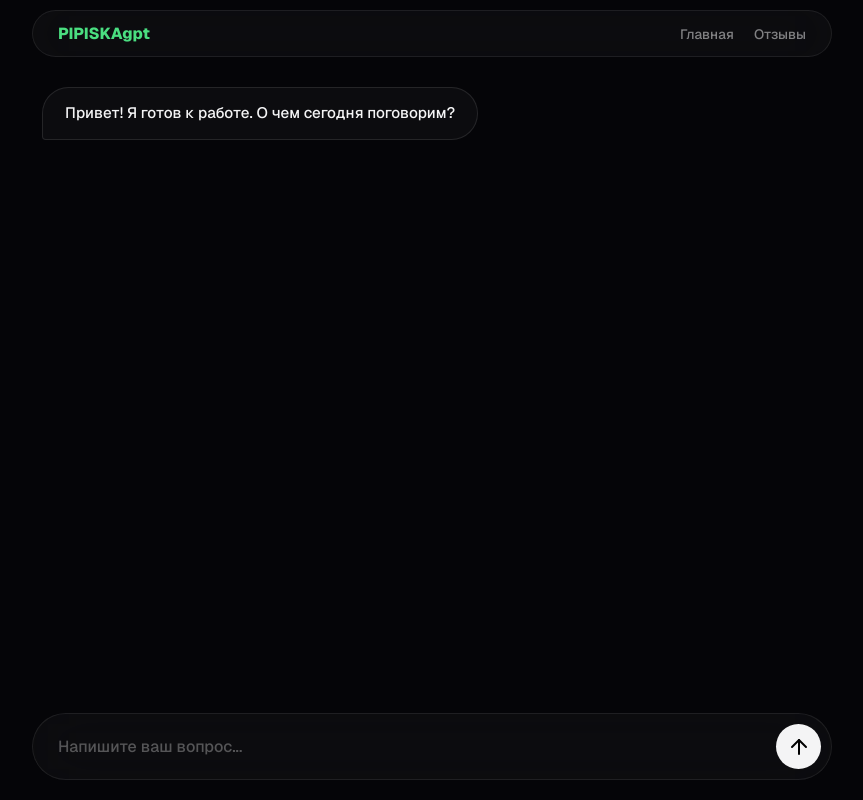
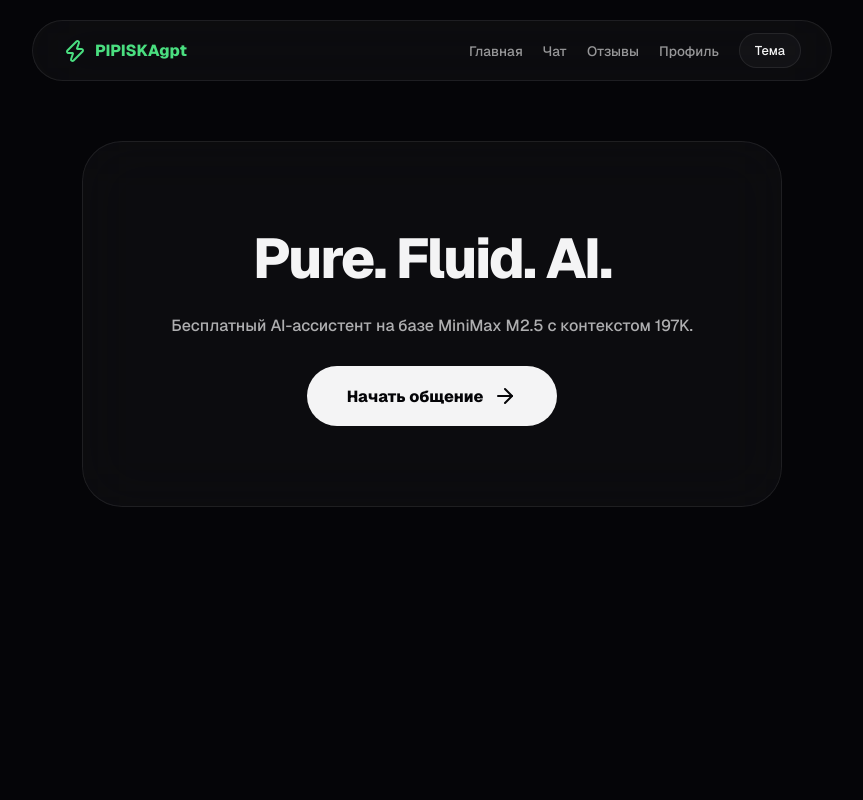
Before and after one commit to kovalphish/pipiskingpt, a Flask app: page / in a window 1280 px wide. Shown: the whole page, without its empty margins (208-1071 px from the left). Run offline with Flask 3, Linux system fonts and the light colour scheme.

Commit message:
Update index.html

```diff
--- a/templates/index.html
+++ b/templates/index.html
@@ -3,115 +3,70 @@
 <head>
     <meta charset="UTF-8">
     <meta name="viewport" content="width=device-width, initial-scale=1.0">
-    <title>Чат — PIPISKAgpt</title>
+    <title>PIPISKAgpt — Crystal AI</title>
     <link href="https://fonts.googleapis.com/css2?family=Geist:wght@300;500;800&display=swap" rel="stylesheet">
     <script src="https://unpkg.com/lucide@latest"></script>
     <style>
-        :root { --bg: #050508; --glass: rgba(255, 255, 255, 0.03); --accent: #4ade80; --text: #f4f4f5; }
+        :root {
+            --bg: #050508;
+            --glass: rgba(255, 255, 255, 0.03);
+            --glass-border: rgba(255, 255, 255, 0.08);
+            --accent: #4ade80;
+            --text: #f4f4f5;
+        }
+        [data-theme="light"] {
+            --bg: #f5f5f7;
+            --glass: rgba(0, 0, 0, 0.03);
+            --glass-border: rgba(0, 0, 0, 0.08);
+            --accent: #10b981;
+            --text: #1a1a1e;
+        }
         * { margin: 0; padding: 0; box-sizing: border-box; font-family: 'Geist', sans-serif; }
-        body { background: var(--bg); color: var(--text); height: 100vh; display: flex; flex-direction: column; align-items: center; padding: 10px 20px; }
+        body { background: var(--bg); color: var(--text); min-height: 100vh; display: flex; flex-direction: column; align-items: center; padding: 20px; transition: 0.3s; }
 
-        .glass { background: var(--glass); backdrop-filter: blur(30px); border: 1px solid rgba(255,255,255,0.08); border-radius: 35px; }
+        .glass { background: var(--glass); backdrop-filter: blur(30px); border: 1px solid var(--glass-border); border-radius: 40px; }
 
-        /* Навигация (Добавлена) */
-        nav { width: 100%; max-width: 800px; padding: 12px 25px; display: flex; justify-content: space-between; align-items: center; margin-bottom: 20px; }
-        nav a { color: var(--text); text-decoration: none; font-size: 0.85rem; opacity: 0.5; transition: 0.3s; }
-        nav a:hover { opacity: 1; color: var(--accent); }
+        nav { width: 100%; max-width: 800px; padding: 12px 30px; display: flex; justify-content: space-between; align-items: center; margin-bottom: 60px; }
+        .logo { font-weight: 800; color: var(--accent); display: flex; align-items: center; gap: 8px; }
+        .nav-links { display: flex; gap: 20px; align-items: center; }
+        .nav-links a { color: var(--text); text-decoration: none; font-size: 0.85rem; opacity: 0.6; transition: 0.3s; }
+        .nav-links a:hover { opacity: 1; color: var(--accent); }
 
-        .chat-container { width: 100%; max-width: 800px; flex: 1; display: flex; flex-direction: column; overflow: hidden; }
-        .messages-area { flex: 1; overflow-y: auto; padding: 10px; display: flex; flex-direction: column; gap: 15px; scrollbar-width: none; }
+        .hero { text-align: center; padding: 80px 40px; max-width: 700px; width: 100%; margin-bottom: 30px; }
+        h1 { font-size: 3.5rem; letter-spacing: -2px; margin-bottom: 20px; }
+        .btn { background: var(--text); color: var(--bg); padding: 18px 40px; border-radius: 100px; text-decoration: none; font-weight: 700; display: inline-flex; align-items: center; gap: 10px; transition: 0.3s; }
+        .btn:hover { background: var(--accent); transform: translateY(-3px); }
 
-        .msg { max-width: 85%; padding: 14px 22px; border-radius: 28px; line-height: 1.5; font-size: 0.95rem; }
-        .user { align-self: flex-end; background: var(--accent); color: #000; border-bottom-right-radius: 4px; font-weight: 500; }
-        .ai { align-self: flex-start; background: var(--glass); border: 1px solid rgba(255,255,255,0.1); border-bottom-left-radius: 4px; }
-
-        .input-area { display: flex; gap: 12px; padding: 10px 10px 10px 25px; background: var(--glass); border-radius: 100px; margin-bottom: 10px; }
-
-        /* Фикс черного текста */
-        input { flex: 1; background: transparent; border: none; color: #ffffff; outline: none; font-size: 1rem; }
-        input::placeholder { color: rgba(255,255,255,0.3); }
-
-        .send-btn { background: var(--text); border: none; width: 45px; height: 45px; border-radius: 50%; cursor: pointer; display: flex; align-items: center; justify-content: center; }
-        .send-btn:disabled { opacity: 0.3; }
-
-        .status-info { font-size: 0.75rem; color: var(--accent); margin-left: 25px; height: 20px; opacity: 0.7; }
+        .theme-btn { background: var(--glass); border: 1px solid var(--glass-border); color: var(--text); padding: 8px 15px; border-radius: 20px; cursor: pointer; font-size: 0.8rem; }
     </style>
 </head>
 <body>
     <nav class="glass">
-        <div style="font-weight: 800; color: var(--accent);">PIPISKAgpt</div>
-        <div style="display: flex; gap: 20px;">
+        <div class="logo"><i data-lucide="zap"></i> PIPISKAgpt</div>
+        <div class="nav-links">
             <a href="/">Главная</a>
+            <a href="/chat">Чат</a>
             <a href="/feedback">Отзывы</a>
+            <a href="/dashboard">Профиль</a>
+            <button class="theme-btn" onclick="toggleTheme()">Тема</button>
         </div>
     </nav>
 
-    <div class="chat-container">
-        <div class="messages-area" id="chat">
-            <div class="msg ai">Привет! Я готов к работе. О чем сегодня поговорим?</div>
-        </div>
-        <div id="status" class="status-info"></div>
-        <div class="input-area glass">
-            <input type="text" id="userInput" placeholder="Напишите ваш вопрос..." onkeypress="if(event.key==='Enter') sendMessage()">
-            <button class="send-btn" id="sendBtn" onclick="sendMessage()">
-                <i data-lucide="arrow-up" size="20" color="#000"></i>
-            </button>
-        </div>
+    <div class="hero glass">
+        <h1>Pure. Fluid. AI.</h1>
+        <p style="margin-bottom: 30px; opacity: 0.7;">Бесплатный AI-ассистент на базе MiniMax M2.5 с контекстом 197K.</p>
+        <a href="/chat" class="btn">Начать общение <i data-lucide="arrow-right"></i></a>
     </div>
 
     <script>
         lucide.createIcons();
-        const chatDiv = document.getElementById('chat');
-        const input = document.getElementById('userInput');
-        const status = document.getElementById('status');
-        let isWaiting = false;
-
-        function addMessage(role, text) {
-            const m = document.createElement('div');
-            m.className = `msg ${role === 'user' ? 'user' : 'ai'}`;
-            m.innerText = text;
-            chatDiv.appendChild(m);
-            chatDiv.scrollTop = chatDiv.scrollHeight;
-            return m;
+        function toggleTheme() {
+            const current = document.documentElement.getAttribute('data-theme');
+            const target = current === 'dark' ? 'light' : 'dark';
+            document.documentElement.setAttribute('data-theme', target);
+            localStorage.setItem('theme', target);
         }
-
-        // Эффект плавного написания текста
-        async function typeMessage(element, text) {
-            element.innerText = '';
-            for (let i = 0; i < text.length; i++) {
-                element.innerText += text.charAt(i);
-                chatDiv.scrollTop = chatDiv.scrollHeight;
-                await new Promise(r => setTimeout(r, 15)); // Скорость печати
-            }
-        }
-
-        async function sendMessage() {
-            const msg = input.value.trim();
-            if (!msg || isWaiting) return;
-
-            addMessage('user', msg);
-            input.value = '';
-            isWaiting = true;
-            status.innerText = 'Нейронка генерирует ответ...';
-
-            try {
-                const res = await fetch('/api/chat', {
-                    method: 'POST',
-                    headers: { 'Content-Type': 'application/json' },
-                    body: JSON.stringify({ message: msg })
-                });
-                const data = await res.json();
-                status.innerText = '';
-
-                const aiMsg = addMessage('ai', '');
-                await typeMessage(aiMsg, data.response || 'Произошла ошибка.');
-            } catch (e) {
-                status.innerText = '';
-                addMessage('ai', 'Ошибка сети.');
-            } finally {
-                isWaiting = false;
-            }
-        }
+        document.documentElement.setAttribute('data-theme', localStorage.getItem('theme') || 'dark');
     </script>
 </body>
 </html>
```
